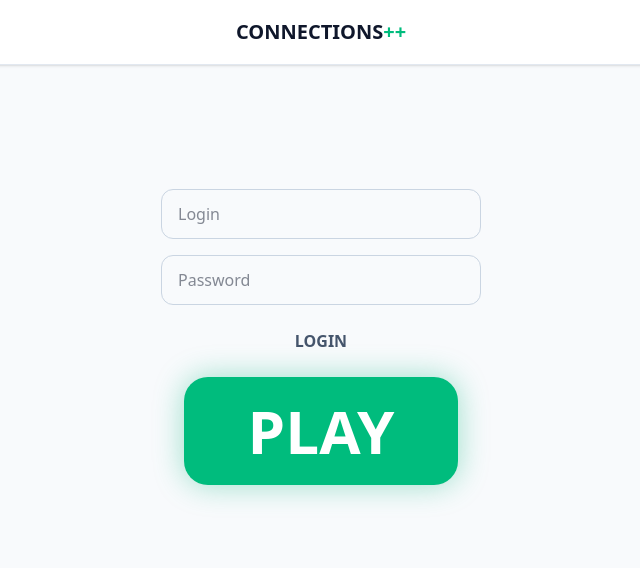
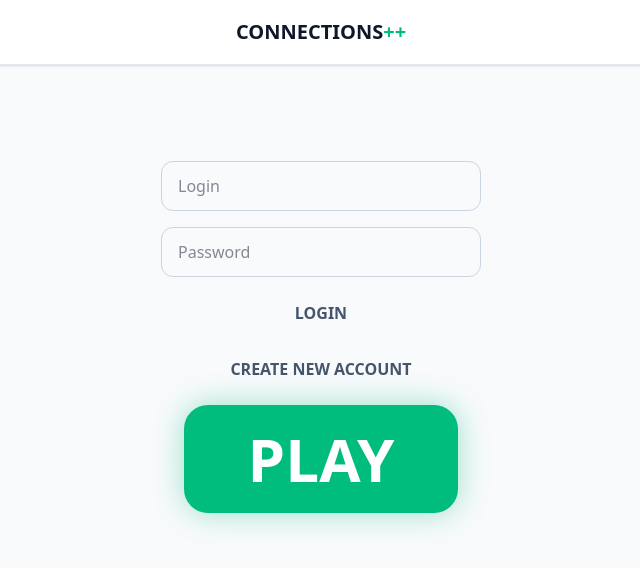
Before and after one commit to orzel320/ProjektowanieZespoloweRAM, a Next.js app in the folder frontend/: page / in a window 1280 px wide. Shown: the top 568 px of the page, without its empty margins (319-959 px from the left). Built offline with nearby package versions, Linux system fonts and the light colour scheme.

Commit message:
feat/frontend/register+logout

```diff
--- a/frontend/src/app/page.js
+++ b/frontend/src/app/page.js
@@ -24,10 +24,34 @@ export default function LobbyPage() {
 
             const data = await response.json();
             console.log(data);
+
         } catch (error) {
             console.error("Login error:", error);
         }
     };
+
+
+    const handleRegister = async () => {
+        try {
+            const response = await fetch("http://localhost:8000/register", {
+                method: "POST",
+                headers: {
+                    "Content-Type": "application/json",
+                },
+                body: JSON.stringify({
+                    login: login,
+                    password: password,
+                }),
+            });
+
+            const data = await response.json();
+            console.log(data);
+
+        } catch (error) {
+            console.error("Login error:", error);
+        }
+    };
+
 
     return (
         <main className="min-h-screen bg-slate-50">
@@ -69,6 +93,13 @@ export default function LobbyPage() {
                     </button>
 
                     <button
+                        onClick={handleRegister}
+                        className="px-6 py-2 font-bold text-slate-600 hover:text-slate-900 transition-colors"
+                    >
+                        CREATE NEW ACCOUNT
+                    </button>
+
+                    <button
                         className="px-16 py-6 text-4xl sm:text-6xl rounded-3xl font-black bg-emerald-500 text-white shadow-[0_0_30px_rgba(16,185,129,0.4)] hover:bg-emerald-400 hover:scale-105 active:scale-95 transition-all"
                         onClick={() => router.push('/play')}
                     >
--- a/frontend/src/components/Board.jsx
+++ b/frontend/src/components/Board.jsx
@@ -186,6 +186,21 @@ export default function GameGrid({
         setStatus('idle');
     };
 
+    const handleLogout = async () => {
+        try {
+            const response = await fetch("http://localhost:8000/logout", {
+                method: "POST",
+                headers: {
+                    "Content-Type": "application/json",
+                },
+            });
+            const data = await response.json();
+            console.log(data);
+        } catch (error) {
+            console.error("Login error:", error);
+        }
+    };
+
     // ==========================================
     // RENDER
     // ==========================================
@@ -211,7 +226,7 @@ export default function GameGrid({
                     <div className="z-30 flex items-center gap-4">
                         <span className="font-mono font-bold text-slate-400 hidden sm:block">{formatTime(seconds)}</span>
                         <button onClick={() => setIsInfoModalOpen(true)} className="w-10 h-10 bg-slate-100 hover:bg-slate-200 transition-colors rounded-xl font-bold text-slate-600">?</button>
-                        <button onClick={() => {}} className="px-3 py-2 font-bold text-slate-600 z-30 hover:text-slate-900 transition-colors">LOGOUT</button>
+                        <button onClick={handleLogout} className="px-3 py-2 font-bold text-slate-600 z-30 hover:text-slate-900 transition-colors">LOGOUT</button>
                     </div>
                 </div>
             </header>
```
